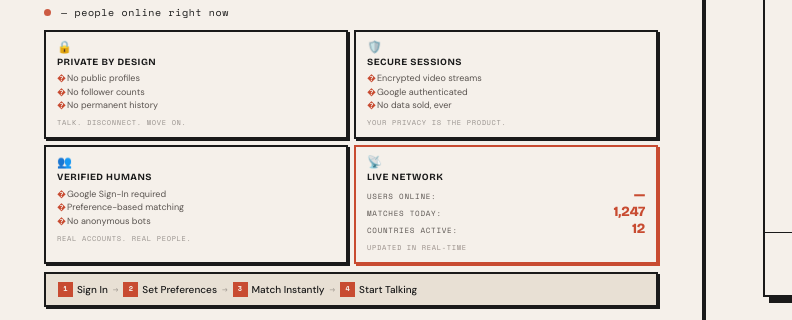
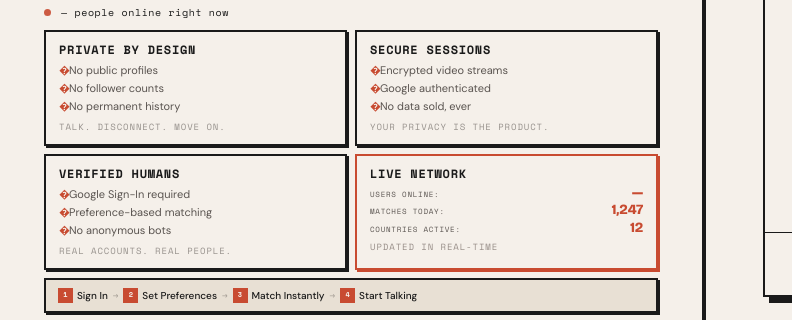
Before and after one commit to abhaynegi10/UniVibe, a website: page univibebackend/public/index.html in a window 1280 px wide. Shown: the part 322-642 px from the top of the page, 0-792 px from the left. Drawn offline with nearby package versions, Linux system fonts and the light colour scheme; no server answers.

Commit message:
fix: tab section toggle bug, remove bento emojis, increase bento fonts, fix card separation

```diff
--- a/univibebackend/public/index.html
+++ b/univibebackend/public/index.html
@@ -50,7 +50,6 @@
                 <!-- 4-card bento trust grid -->
                 <div class="bento-grid">
                     <div class="bento-card">
-                        <span class="bento-icon">🔒</span>
                         <strong class="bento-title">Private by Design</strong>
                         <ul class="bento-list">
                             <li>No public profiles</li>
@@ -60,7 +59,6 @@
                         <span class="bento-caption">Talk. Disconnect. Move on.</span>
                     </div>
                     <div class="bento-card">
-                        <span class="bento-icon">🛡️</span>
                         <strong class="bento-title">Secure Sessions</strong>
                         <ul class="bento-list">
                             <li>Encrypted video streams</li>
@@ -70,7 +68,6 @@
                         <span class="bento-caption">Your privacy is the product.</span>
                     </div>
                     <div class="bento-card">
-                        <span class="bento-icon">👥</span>
                         <strong class="bento-title">Verified Humans</strong>
                         <ul class="bento-list">
                             <li>Google Sign-In required</li>
@@ -80,7 +77,6 @@
                         <span class="bento-caption">Real accounts. Real people.</span>
                     </div>
                     <div class="bento-card bento-card--live">
-                        <span class="bento-icon">📡</span>
                         <strong class="bento-title">Live Network</strong>
                         <div class="bento-table">
                             <div class="bento-tr">
@@ -477,14 +473,23 @@
         // ── Auth tab management ──────────────────────────────────────
         const tabRegister = document.getElementById('show-register');
         const tabLogin    = document.getElementById('show-login');
+        const regSection  = document.getElementById('register-section');
+        const logSection  = document.getElementById('login-section');
 
         function setTab(active) {
             tabRegister.classList.toggle('active', active === 'register');
             tabLogin.classList.toggle('active',    active === 'login');
+            // Show/hide the correct form section
+            if (regSection) regSection.style.display = active === 'register' ? 'flex' : 'none';
+            if (logSection) logSection.style.display = active === 'login'    ? 'flex' : 'none';
         }
 
-        tabRegister.addEventListener('click', () => setTab('register'));
-        tabLogin.addEventListener('click',    () => setTab('login'));
+        // Initialise to whichever tab has the active class on page load
+        const initActive = tabRegister.classList.contains('active') ? 'register' : 'login';
+        setTab(initActive);
+
+        tabRegister.addEventListener('click', (e) => { e.preventDefault(); setTab('register'); });
+        tabLogin.addEventListener('click',    (e) => { e.preventDefault(); setTab('login'); });
 
         // ── Dashboard preference toggle buttons ──────────────────────
         document.querySelectorAll('.toggle-btn').forEach(btn => {
--- a/univibebackend/public/style.css
+++ b/univibebackend/public/style.css
@@ -1825,3 +1825,47 @@ body.dark-mode .auth-tab.active {
 .footnotes { margin-top: 6px !important; gap: 14px !important; }
 .footnotes span { font-size: 7px !important; opacity: 0.45 !important; }
 .ink-rule { opacity: 0.4 !important; }
+
+
+/* ── BENTO CARD FONT INCREASE + VISUAL SEPARATION FIX ───────────────── */
+
+/* Bigger, cleaner bento titles */
+.bento-title {
+    font-size: 12px !important;
+    font-family: var(--ff-mono) !important;
+    font-weight: 700 !important;
+    letter-spacing: 0.06em !important;
+    text-transform: uppercase !important;
+    color: var(--text) !important;
+    margin-bottom: 5px !important;
+    display: block !important;
+}
+
+/* Bigger bullet list text */
+.bento-list li {
+    font-size: 11px !important;
+    line-height: 1.55 !important;
+}
+
+/* Bigger caption */
+.bento-caption {
+    font-size: 9px !important;
+    margin-top: 5px !important;
+}
+
+/* Proper gap between cards so titles dont touch the card above */
+.bento-grid {
+    gap: 8px !important;
+}
+
+/* Each card: enough padding so title has visual breathing room from the border */
+.bento-card {
+    padding: 11px 13px 10px !important;
+    gap: 0 !important;   /* use margins on children instead */
+}
+
+/* Title at very top of card — add top padding for clear separation */
+.bento-card .bento-title {
+    padding-top: 0 !important;
+    margin-top: 0 !important;
+}
```
